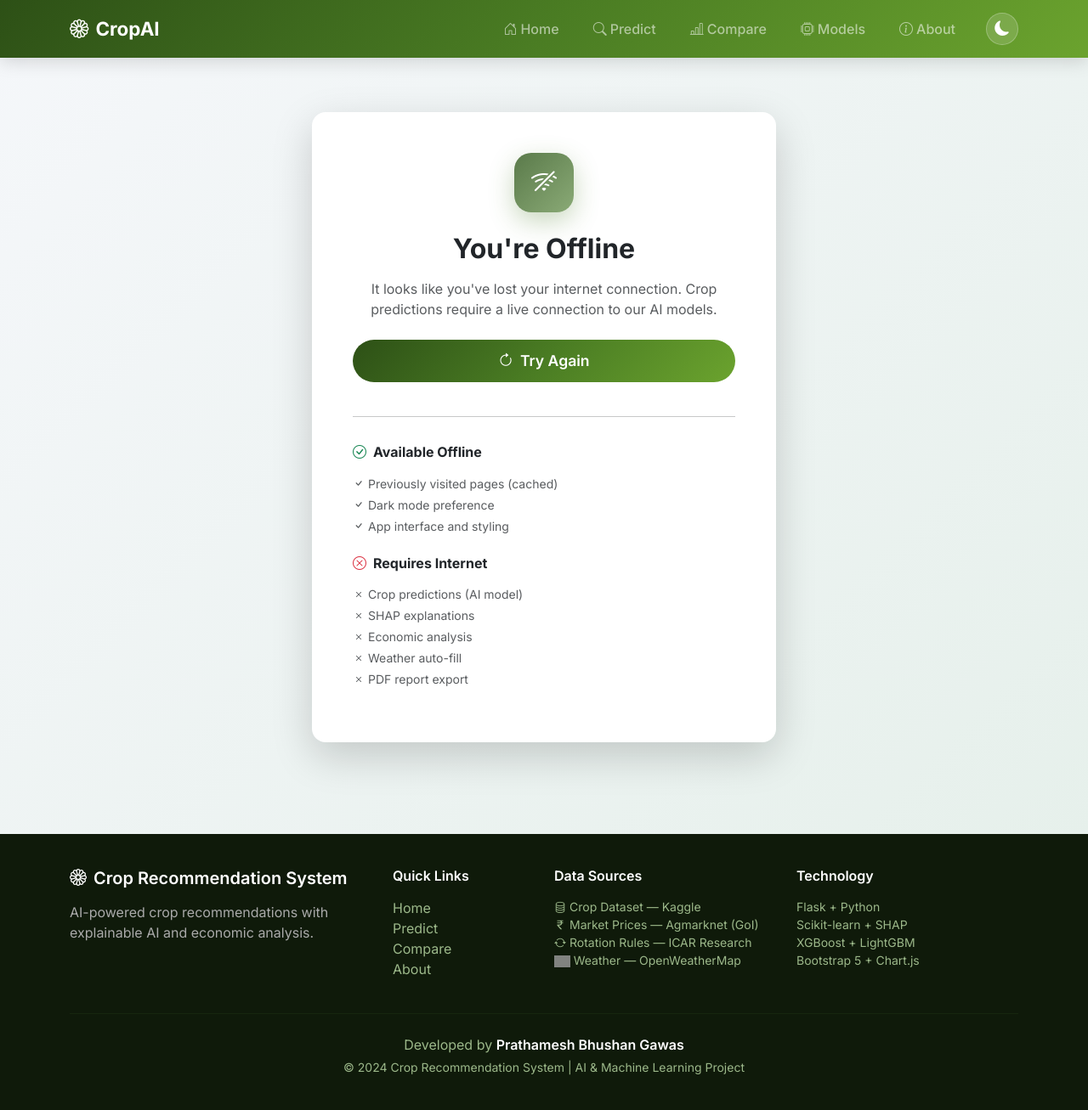
After one commit to x-neon-nexus-o/AI-Powered-Crop-Recommendation-System-with-Explainable-AI-and-Economic-Analysis, a Flask app: page /offline in a window 1280 px wide. The commit adds this page. Shown: the whole page at 85% size. Run offline with Flask 3, Linux system fonts and the light colour scheme; parts of the project's set-up code (start-up, migrations or seed data) failed here and were passed over; grey boxes are pictures that could not be loaded.

Commit message:
feat: Add PWA support with service worker, offline page, and manifest file

```diff
--- a/webapp/app.py
+++ b/webapp/app.py
@@ -531,6 +531,18 @@ def about():
     return render_template('about.html')
 
 
+@app.route('/offline')
+def offline():
+    """Offline fallback page for PWA."""
+    return render_template('offline.html')
+
+
+@app.route('/service-worker.js')
+def service_worker():
+    """Serve service worker from root scope for PWA."""
+    return app.send_static_file('service-worker.js')
+
+
 @app.route('/export-pdf')
 def export_pdf():
     """Generate and download a PDF report of the last prediction."""
--- a/webapp/templates/base.html
+++ b/webapp/templates/base.html
@@ -4,7 +4,15 @@
 <head>
     <meta charset="UTF-8">
     <meta name="viewport" content="width=device-width, initial-scale=1.0">
+    <meta name="description" content="AI-powered crop recommendations with SHAP explanations, economic analysis, and smart crop rotation planning.">
+    <meta name="theme-color" content="#2d5016">
     <title>{% block title %}Crop Recommendation System{% endblock %}</title>
+
+    <!-- PWA -->
+    <link rel="manifest" href="{{ url_for('static', filename='manifest.json') }}">
+    <link rel="apple-touch-icon" href="{{ url_for('static', filename='images/icon-192.png') }}">
+    <meta name="apple-mobile-web-app-capable" content="yes">
+    <meta name="apple-mobile-web-app-status-bar-style" content="black-translucent">
 
     <!-- Bootstrap 5 CSS -->
     <link href="https://cdn.jsdelivr.net/npm/bootstrap@5.3.2/dist/css/bootstrap.min.css" rel="stylesheet">
@@ -341,6 +349,15 @@
         })();
     </script>
     {% block scripts %}{% endblock %}
+
+    <!-- Service Worker Registration -->
+    <script>
+        if ('serviceWorker' in navigator) {
+            navigator.serviceWorker.register('/service-worker.js', { scope: '/' })
+                .then(function (reg) { console.log('SW registered:', reg.scope); })
+                .catch(function (err) { console.log('SW registration failed:', err); });
+        }
+    </script>
 </body>
 
 </html>
--- /dev/null
+++ b/webapp/templates/offline.html
@@ -0,0 +1,71 @@
+{% extends "base.html" %}
+
+{% block title %}Offline - CropAI{% endblock %}
+
+{% block content %}
+<div class="container py-5">
+    <div class="row justify-content-center">
+        <div class="col-lg-6 text-center">
+            <div class="card shadow-lg p-5">
+                <div class="feature-icon mx-auto mb-4" style="background: linear-gradient(135deg, #5a7a4a 0%, #8aaa76 100%);">
+                    <i class="bi bi-wifi-off"></i>
+                </div>
+                <h2 class="fw-bold mb-3">You're Offline</h2>
+                <p class="text-muted mb-4">
+                    It looks like you've lost your internet connection.
+                    Crop predictions require a live connection to our AI models.
+                </p>
+
+                <button class="btn btn-primary btn-lg mb-4" onclick="tryReconnect()">
+                    <i class="bi bi-arrow-clockwise me-2"></i>Try Again
+                </button>
+
+                <hr>
+
+                <div class="text-start mt-3">
+                    <h6 class="fw-bold mb-3"><i class="bi bi-check-circle text-success me-2"></i>Available Offline</h6>
+                    <ul class="list-unstyled text-muted small">
+                        <li class="mb-1"><i class="bi bi-check me-1"></i>Previously visited pages (cached)</li>
+                        <li class="mb-1"><i class="bi bi-check me-1"></i>Dark mode preference</li>
+                        <li class="mb-1"><i class="bi bi-check me-1"></i>App interface and styling</li>
+                    </ul>
+
+                    <h6 class="fw-bold mb-3 mt-4"><i class="bi bi-x-circle text-danger me-2"></i>Requires Internet</h6>
+                    <ul class="list-unstyled text-muted small">
+                        <li class="mb-1"><i class="bi bi-x me-1"></i>Crop predictions (AI model)</li>
+                        <li class="mb-1"><i class="bi bi-x me-1"></i>SHAP explanations</li>
+                        <li class="mb-1"><i class="bi bi-x me-1"></i>Economic analysis</li>
+                        <li class="mb-1"><i class="bi bi-x me-1"></i>Weather auto-fill</li>
+                        <li class="mb-1"><i class="bi bi-x me-1"></i>PDF report export</li>
+                    </ul>
+                </div>
+            </div>
+        </div>
+    </div>
+</div>
+{% endblock %}
+
+{% block scripts %}
+<script>
+    function tryReconnect() {
+        if (navigator.onLine) {
+            window.location.reload();
+        } else {
+            var btn = event.target.closest('button');
+            btn.innerHTML = '<i class="bi bi-exclamation-triangle me-2"></i>Still Offline';
+            btn.classList.remove('btn-primary');
+            btn.classList.add('btn-outline-secondary');
+            setTimeout(function () {
+                btn.innerHTML = '<i class="bi bi-arrow-clockwise me-2"></i>Try Again';
+                btn.classList.remove('btn-outline-secondary');
+                btn.classList.add('btn-primary');
+            }, 2000);
+        }
+    }
+
+    // Auto-reload when connection comes back
+    window.addEventListener('online', function () {
+        window.location.reload();
+    });
+</script>
+{% endblock %}
```
Also changed, not shown: webapp/static/service-worker.js (added, +136 -0 lines), webapp/static/images/icon-192.png (added), webapp/static/images/icon-512.png (added), webapp/static/manifest.json (added).
